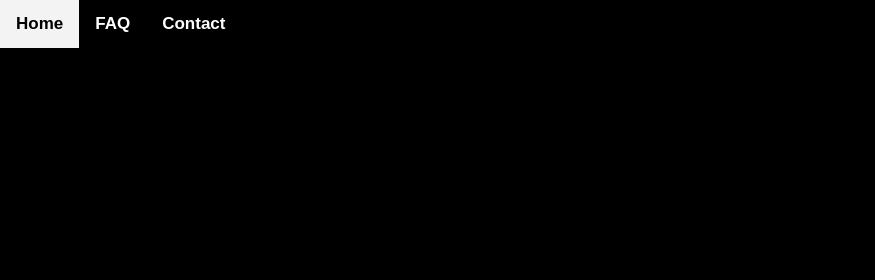
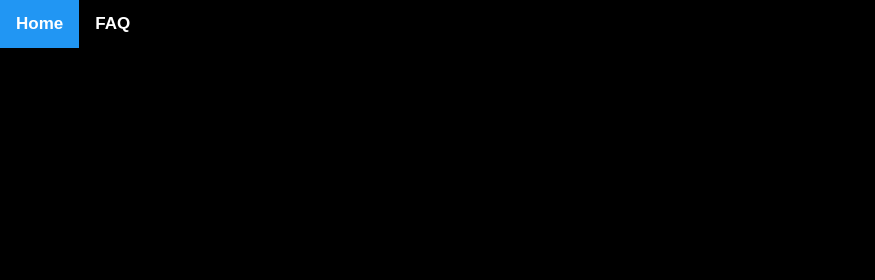
Before and after one commit to poleywhirl/movebook, a plain HTML site: page index.html in a window 1280 px wide. Shown: the top 280 px of the page, 0-875 px from the left. Drawn offline with Linux system fonts and the light colour scheme.

Commit message:
Update index.html

```diff
--- a/index.html
+++ b/index.html
@@ -157,7 +157,7 @@ body {
 }
 
 /* Style the "active" element to highlight the current page */
-.topnav a.active {
+.topnav a.act {
   background-color: #2196F3;
   color: white;
 }
@@ -208,9 +208,8 @@ body {
 </button></a>
 
 <div class="topnav">
-  <a href="#home">Home</a>
+  <a class = "act" href="/">Home</a>
   <a href="/FAQ">FAQ</a>
-  <a href="#contact">Contact</a>
   <input type="text" placeholder="Search..">
 </div>
 
```
